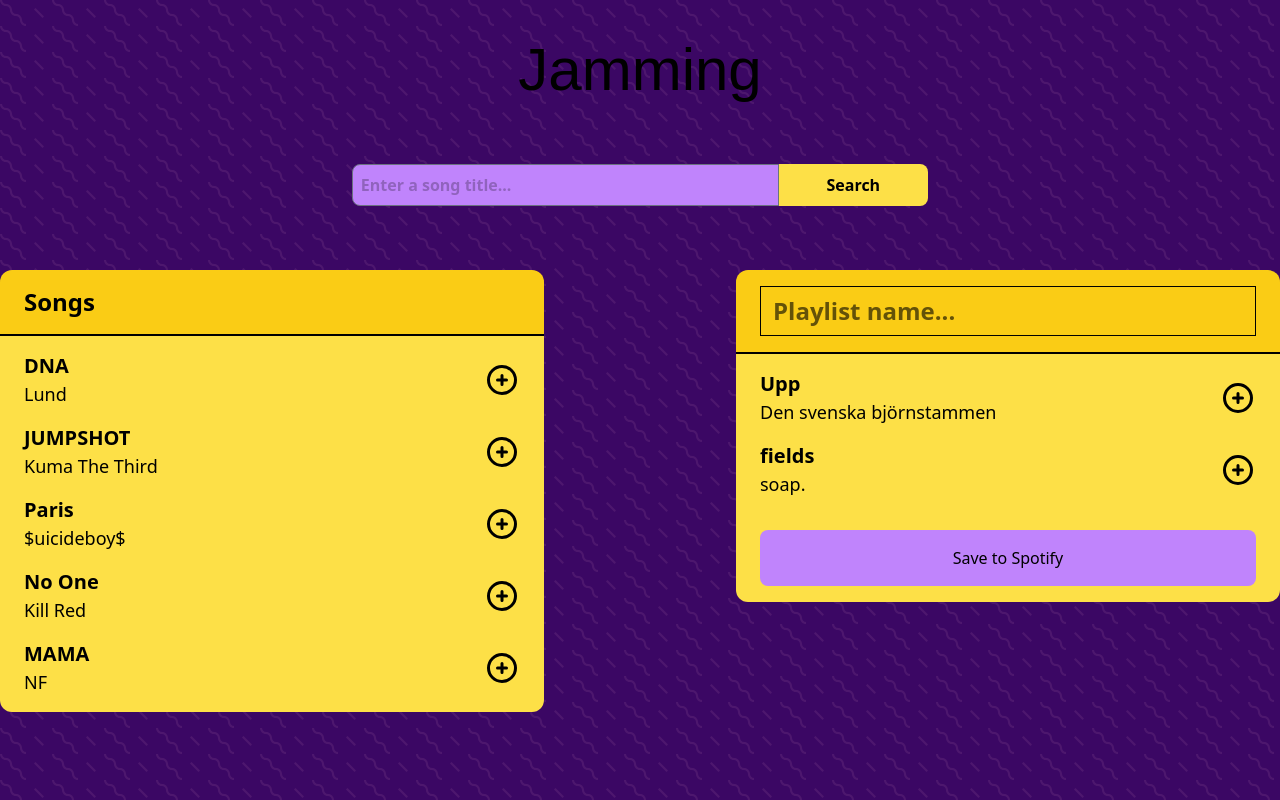
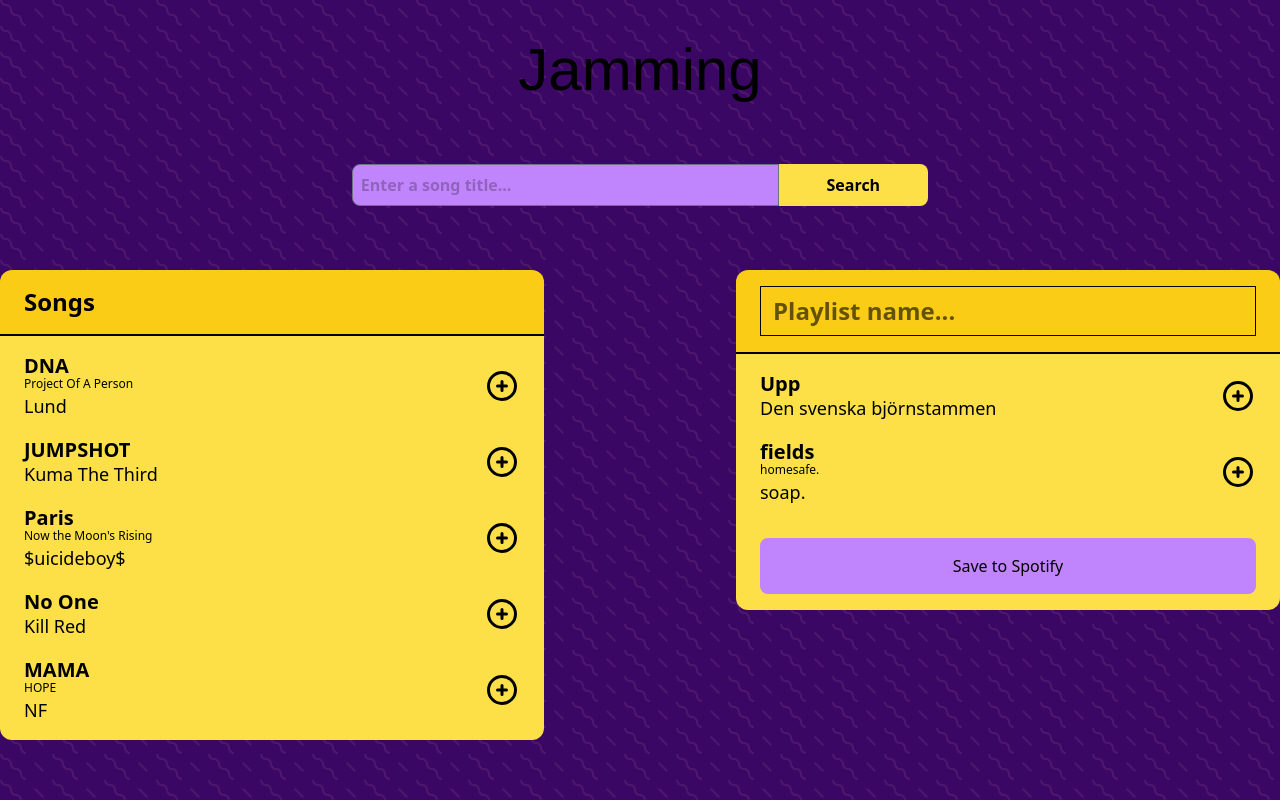
Before and after one commit to Snicon/Jamming, a React (Vite) app: page / in a window 1280 px wide. Built offline with nearby package versions, Linux system fonts and the light colour scheme; a web font is replaced by a local one.

Commit message:
tracks display albums + dataflow from app

```diff
--- a/src/components/App.jsx
+++ b/src/components/App.jsx
@@ -3,6 +3,8 @@ import Header from './Header';
 import SearchBar from './SearchBar';
 import SearchResults from './SearchResults';
 import PlayList from './Playlist';
+import results from "../mock/results";
+import playlist from "../mock/playlist";
 
 function App() {
   return (
@@ -11,8 +13,8 @@ function App() {
       <div className='mx-auto max-w-7xl'>
         <SearchBar />
         <div className='flex flex-col justify-between space-y-12 md:space-y-0 md:space-x-48 md:flex-row'>
-          <SearchResults />
-          <PlayList />
+          <SearchResults results={results} />
+          <PlayList playlist={playlist} />
         </div>
        </div>
     </>
--- a/src/components/Playlist.jsx
+++ b/src/components/Playlist.jsx
@@ -1,7 +1,7 @@
 import React from "react";
 import Track from "./Track";
 
-const PlayList = () => {
+const PlayList = (props) => {
     return (
         <>
             <div className="flex flex-col md:w-1/2">
@@ -9,8 +9,7 @@ const PlayList = () => {
                     <input className="w-full text-2xl font-bold bg-transparent border-black placeholder:text-black/60" placeholder="Playlist name..." />
                 </div>
                 <div className="flex flex-col px-6 py-4 space-y-4 bg-yellow-300">
-                    <Track song="Upp" artist="Den svenska björnstammen" />
-                    <Track song="fields" artist="soap." />
+                    { props.playlist.songs.map(song => <Track song={song.song} artist={song.artist} album={song.album} />) }
                 </div>
                 <div className="flex flex-col px-6 py-4 space-y-4 bg-yellow-300 rounded-b-xl">
                     <button className="py-4 bg-purple-400 rounded-lg transition duration-300 hover:bg-purple-500">Save to Spotify</button>
--- a/src/components/SearchResults.jsx
+++ b/src/components/SearchResults.jsx
@@ -1,14 +1,13 @@
 import React from "react";
 import TrackList from "./Tracklist";
-import results from "../mock/results";
 
-const SearchResults = () => {
+const SearchResults = (props) => {
     return (
     <div className="flex flex-col md:w-1/2">
         <div className="px-6 py-4 bg-yellow-400 rounded-t-xl border-b-2 border-b-black">
             <h2 className="text-2xl font-bold">Songs</h2>
         </div>
-        <TrackList tracks={results} />
+        <TrackList tracks={props.results} />
     </div>
     );
 }
--- a/src/components/Track.jsx
+++ b/src/components/Track.jsx
@@ -4,7 +4,7 @@ const Track = (props) => {
     return (
         <div className="flex justify-between items-center">
             <div>
-                <h3 className="text-xl font-semibold">{props.song}</h3>
+                <h3 className="flex flex-col -space-y-1 text-xl font-semibold"><span>{props.song}</span> <span className="text-xs font-normal">{props.album}</span></h3>
                 <p className="text-lg">{props.artist}</p>
             </div>
             <div>
--- a/src/components/Tracklist.jsx
+++ b/src/components/Tracklist.jsx
@@ -4,7 +4,7 @@ import Track from "./Track";
 const TrackList = (props) => {
     return (
         <div className="flex flex-col px-6 py-4 space-y-4 bg-yellow-300 rounded-b-xl">
-            { props.tracks.map(track => <Track song={track.song} artist={track.artist} key={track.id} />) }
+            { props.tracks.map(track => <Track song={track.song} artist={track.artist} album={track.album} key={track.id} />) }
         </div>
     );
 }
--- /dev/null
+++ b/src/mock/playlist.js
@@ -0,0 +1,19 @@
+const playlist = {
+    name: "Cool Playlist",
+    songs: [
+        {
+            song: "Upp",
+            album: "",
+            artist: "Den svenska björnstammen",
+            id: 0
+        },
+        {
+            song: "fields",
+            album: "homesafe.",
+            artist: "soap.",
+            id: 1
+        },
+    ],
+}
+
+export default playlist;
```
